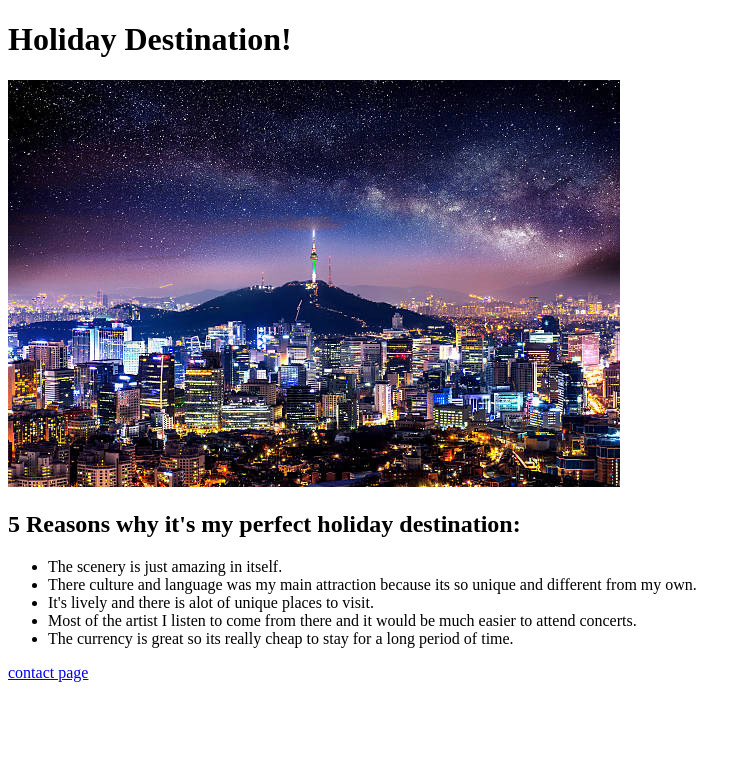
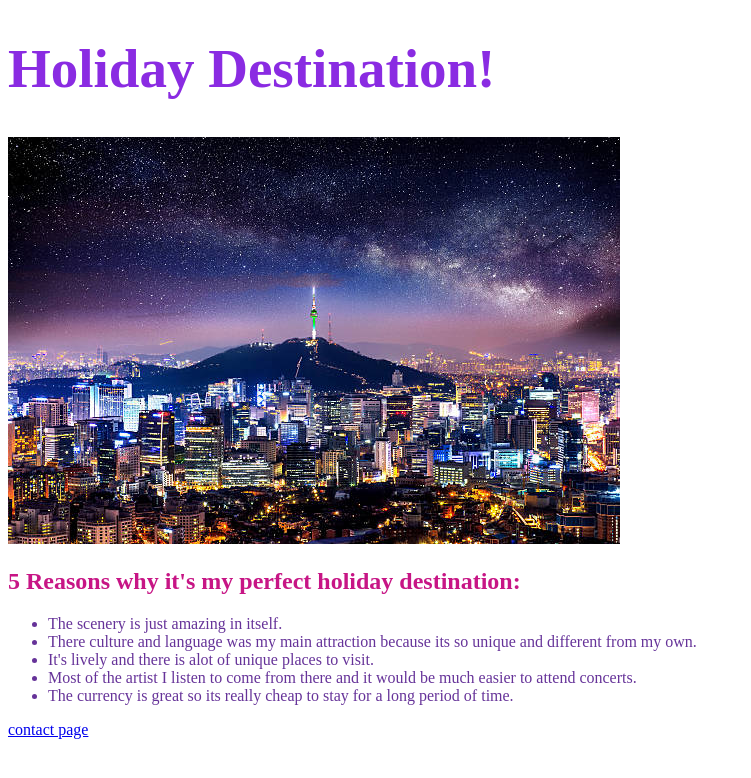
Before and after one commit to chocomelo24/Holiday-destination, a plain HTML site: page index.html in a window 1280 px wide. Shown: the whole page, without its empty margins (0-751 px from the left). Drawn offline with Linux system fonts and the light colour scheme.

Commit message:
updated styling

```diff
--- a/index.html
+++ b/index.html
@@ -5,6 +5,7 @@
     <meta http-equiv="X-UA-Compatible" content="IE=edge">
     <meta name="viewport" content="width=device-width, initial-scale=1.0">
     <title>Document</title>
+    <link href="./style.css" rel="stylesheet">
 </head>
 <body>
 <h1>Holiday Destination!</h1>
--- /dev/null
+++ b/style.css
@@ -0,0 +1,12 @@
+h1 {
+    color: blueviolet;
+    font-size: 55px;
+}
+
+h2 {
+    color: mediumvioletred;
+}
+
+ul, li {
+    color:rebeccapurple;
+}
```
Also changed, not shown: contact.html (+1 -0 lines).
